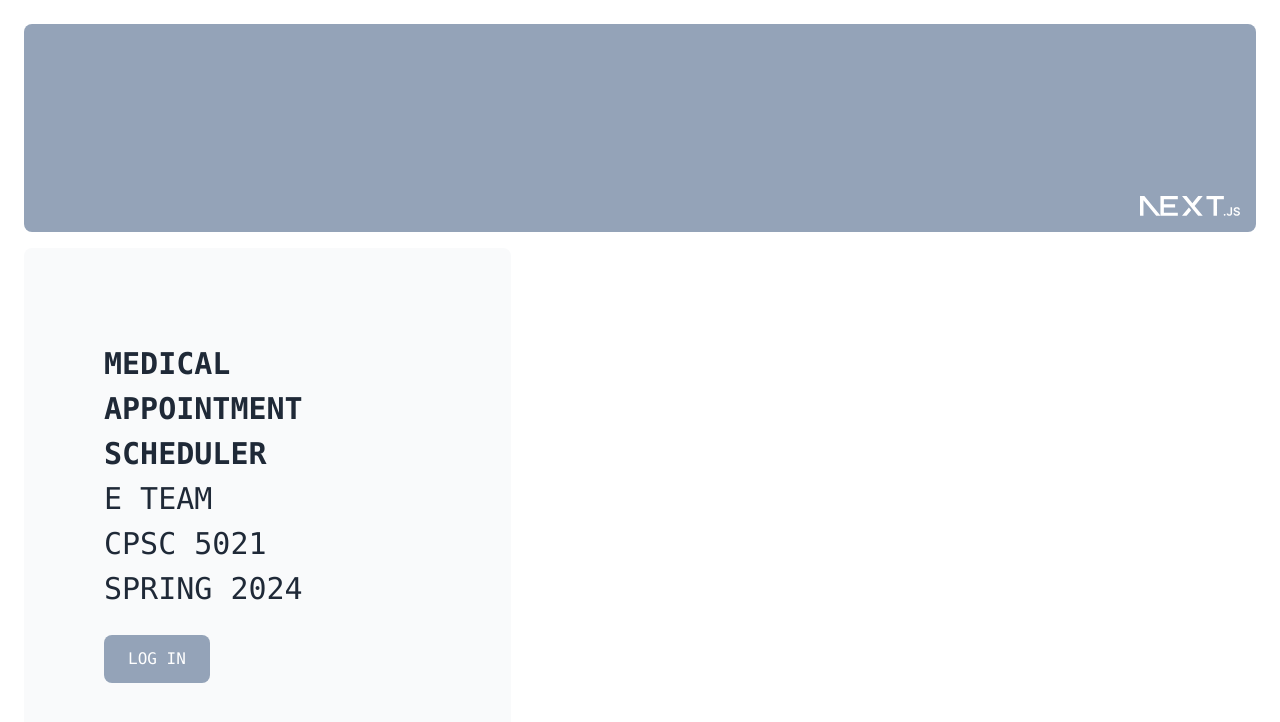
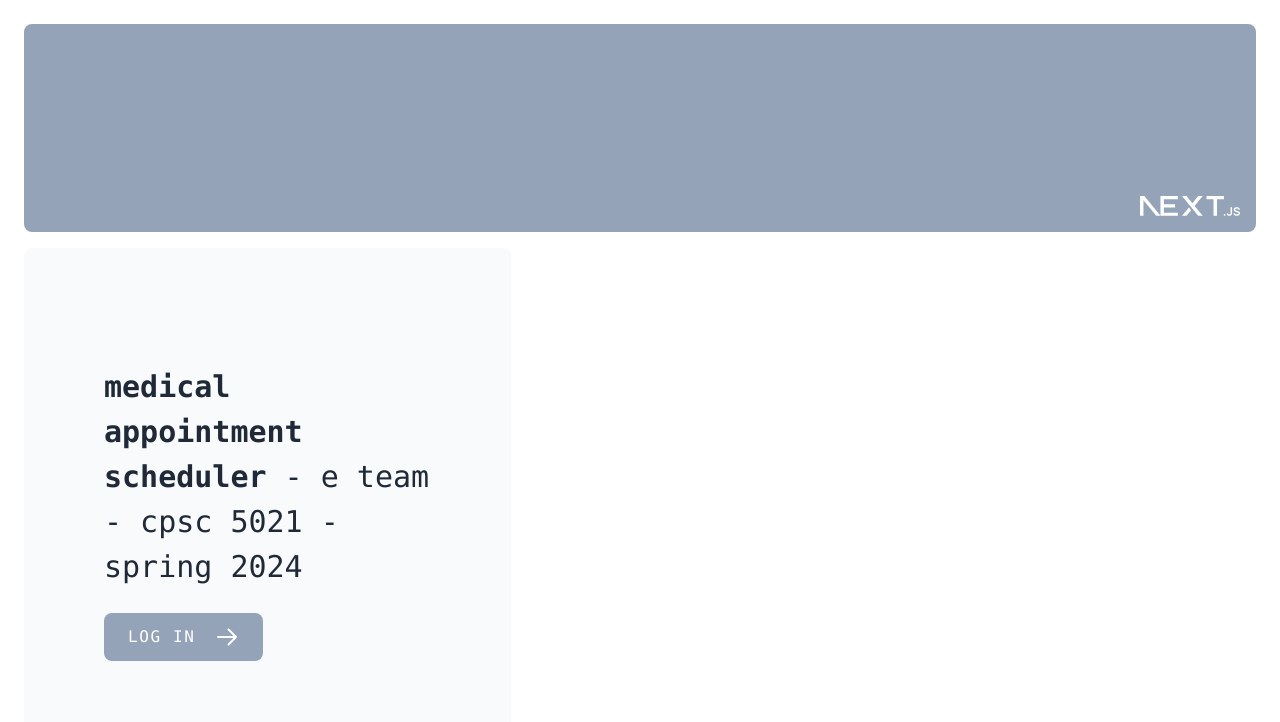
Before and after one commit to stephen-lanier/medical-appointment-scheduler, a Next.js app: page / in a window 1280 px wide. Shown: the top 722 px of the page. Built offline with nearby package versions, Linux system fonts and the light colour scheme.

Commit message:
feat: added heroicon package

```diff
--- a/app/page.jsx
+++ b/app/page.jsx
@@ -1,5 +1,6 @@
 import Image from "next/image";
 import Link from "next/link";
+import { ArrowRightIcon } from '@heroicons/react/24/outline'
 
 export default async function Home() {
     return (
@@ -16,16 +17,15 @@ export default async function Home() {
             <div className="mt-4 flex grow flex-col gap-4 md:flex-row">
                 <div className="flex flex-col justify-center gap-6 rounded-lg bg-gray-50 px-6 py-10 md:w-2/5 md:px-20">
                     {/* <div className={styles.shape} /> */}
-                    <p className={`text-xl text-gray-800 md:text-3xl md:leading-normal font-mono uppercase`}>
-                        <strong>Medical Appointment Scheduler</strong> <br />
-                        E Team <br /> CPSC 5021 <br /> Spring 2024
+                    <p className={`text-xl text-gray-800 md:text-3xl md:leading-normal font-mono lowercase`}>
+                        <strong>Medical Appointment Scheduler</strong> - E Team - CPSC 5021 - Spring 2024
                     </p>
                     <Link
                         href="/dashboard"
-                        className="flex items-center gap-5 self-start rounded-lg bg-slate-400 px-6 py-3 text-sm font-medium text-white transition-colors hover:bg-slate-300 md:text-base"
+                        className="flex items-center gap-5 self-start rounded-lg bg-slate-400 px-6 py-3 text-sm font-medium text-white transition-colors hover:bg-slate-300 md:text-base tracking-widest"
                     >
                         <span>Log in</span>
-                        {/* <ArrowRightIcon className="w-5 md:w-6" /> */}
+                        <ArrowRightIcon className="w-5 md:w-6 stroke-2" />
                     </Link>
                 </div>
                 <div className="flex items-center justify-center p-6 md:w-3/5 md:px-28 md:py-12">
--- a/package.json
+++ b/package.json
@@ -22,6 +22,7 @@
     "@babel/core": "^7.24.5",
     "@babel/preset-env": "^7.24.5",
     "@babel/preset-react": "^7.24.1",
+    "@heroicons/react": "^2.1.3",
     "@types/node": "20.12.12",
     "@types/react": "18.3.2",
     "autoprefixer": "^10.4.19",
```
Also changed, not shown: 1 other file (tests, documents, lock files or other folders).
